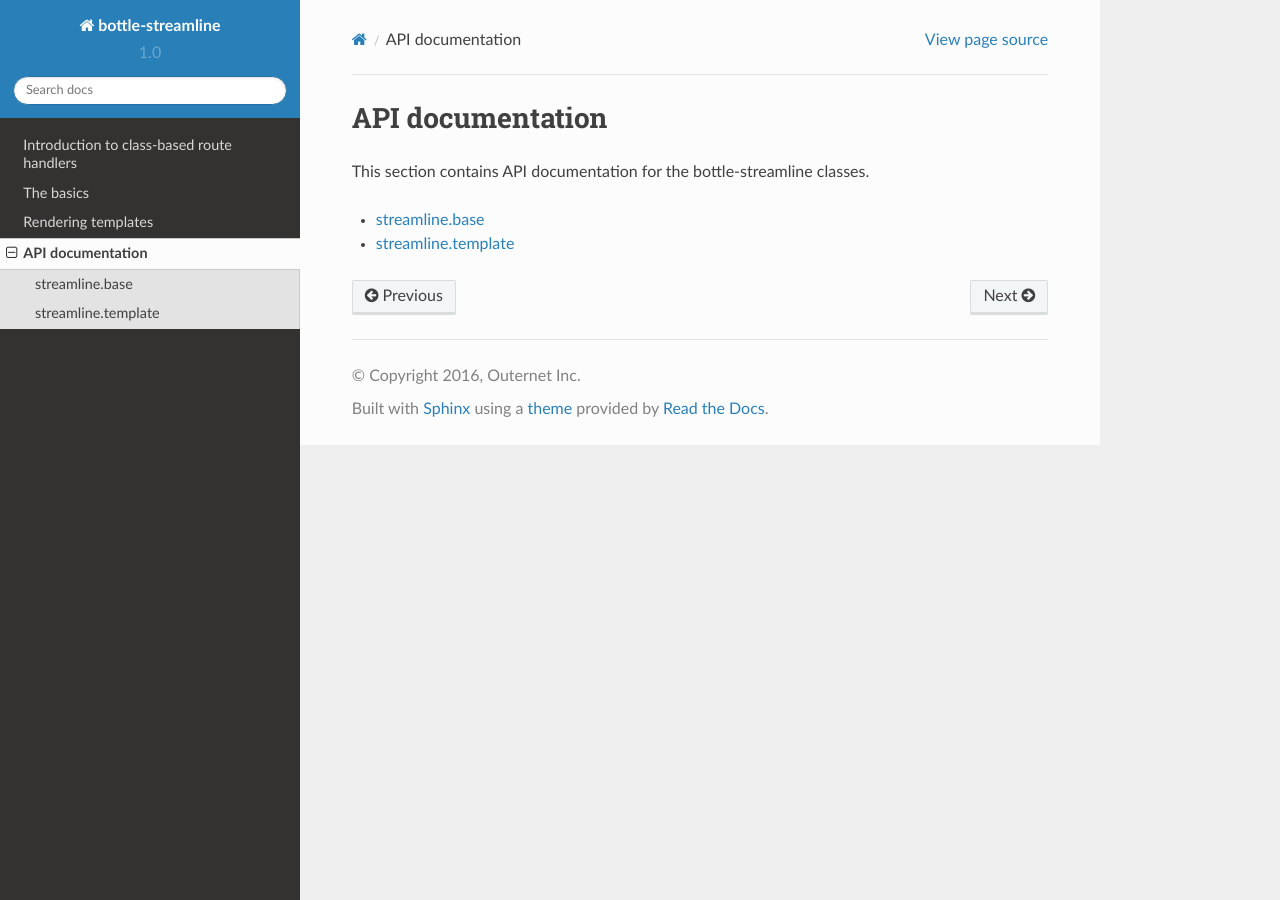
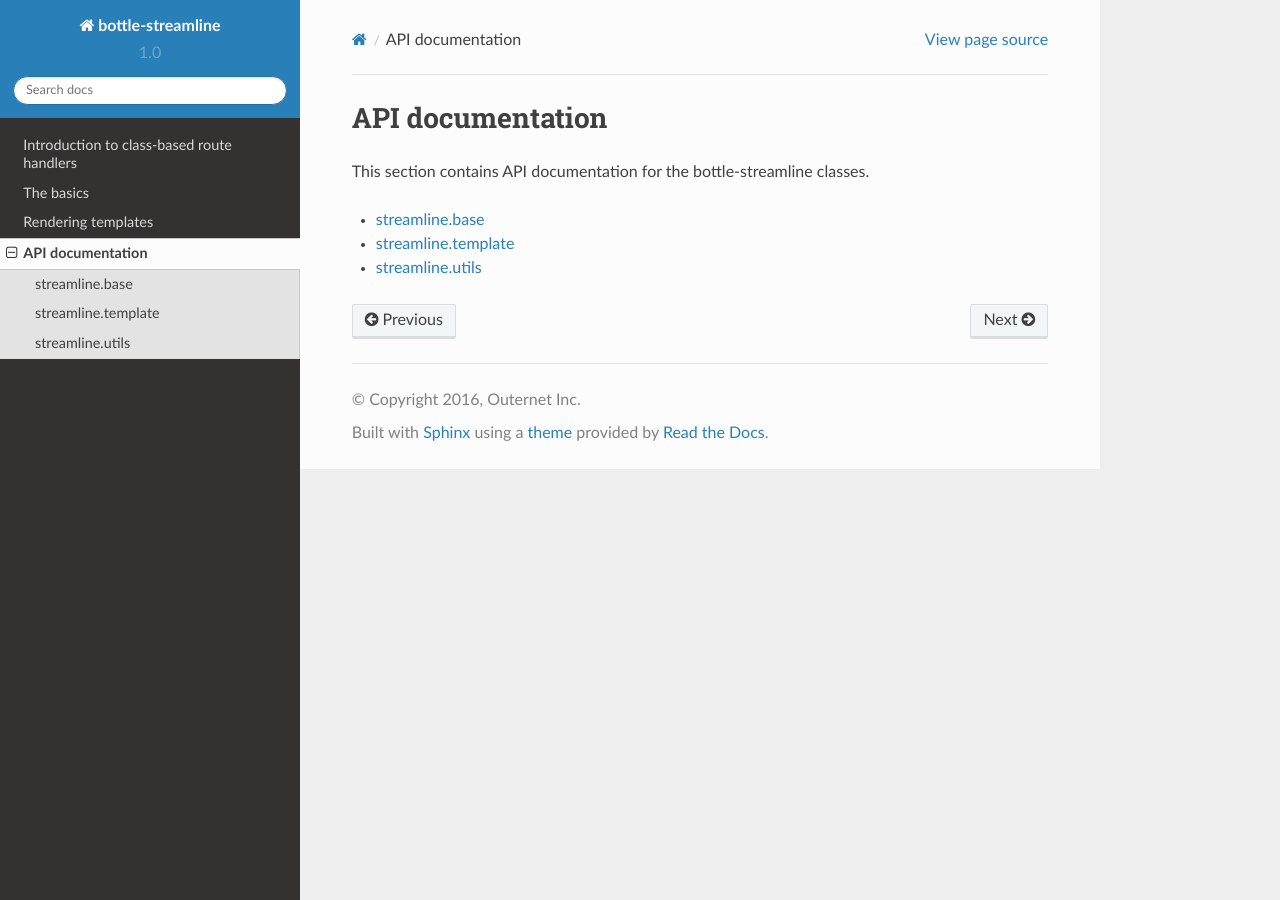
Before and after one commit to Othernet-Project/bottle-streamline, a Sphinx documentation site: the page built from docs/source/apidoc.rst, in a window 1280 px wide. Built offline with Sphinx 7.4.7 and the Read the Docs theme 2.0.0, drawn with Linux system fonts in a browser that asks for light colours.

Commit message:
Added documentation for utils
Signed-off-by: Branko Vukelic <branko@outernet.is>

```diff
--- a/docs/source/apidoc.rst
+++ b/docs/source/apidoc.rst
@@ -8,3 +8,4 @@ This section contains API documentation for the bottle-streamline classes.
 
     base
     template
+    utils
--- /dev/null
+++ b/docs/source/utils.rst
@@ -0,0 +1,5 @@
+streamline.utils
+================
+
+.. automodule:: streamline.utils
+   :members:
```
